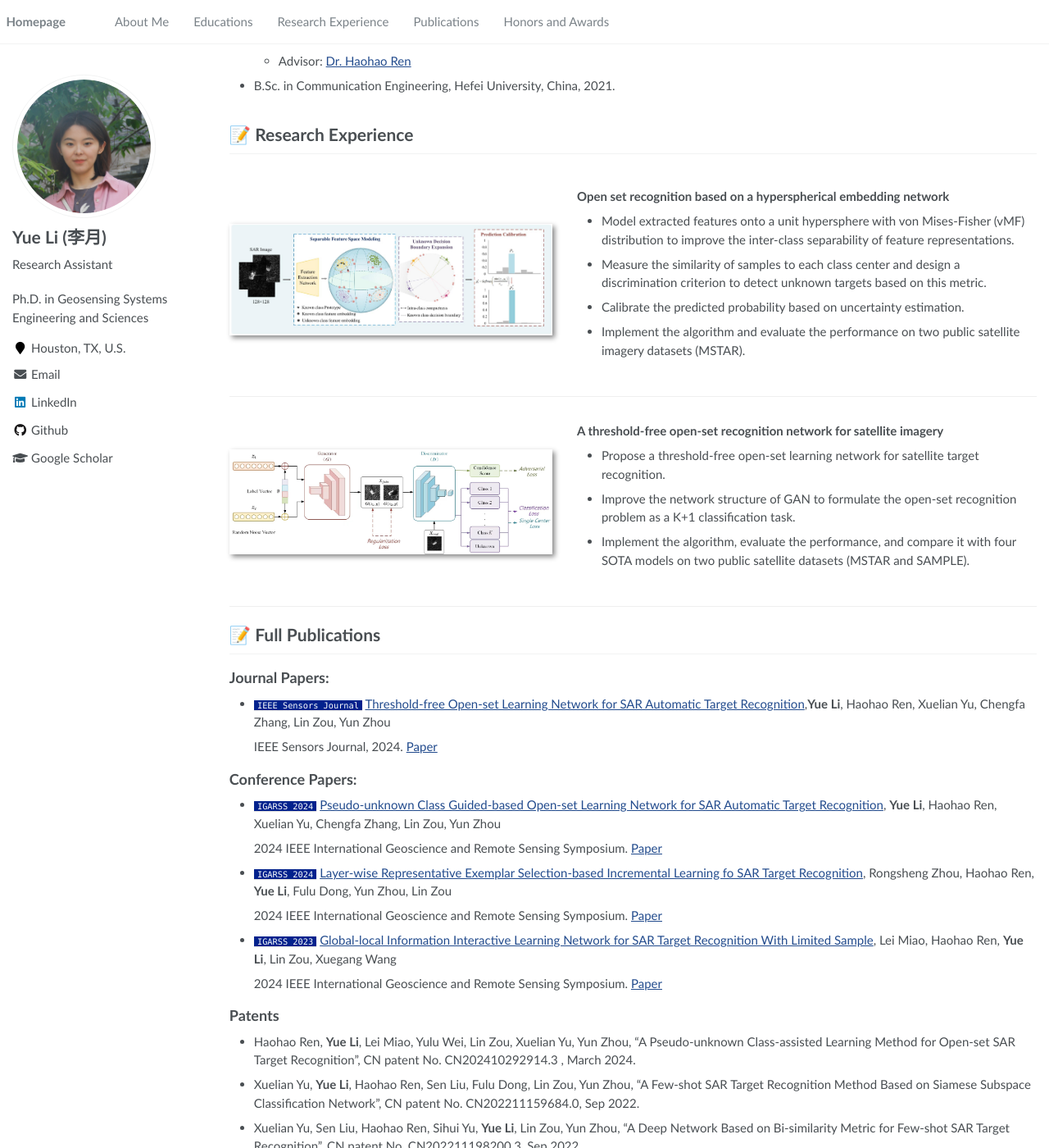
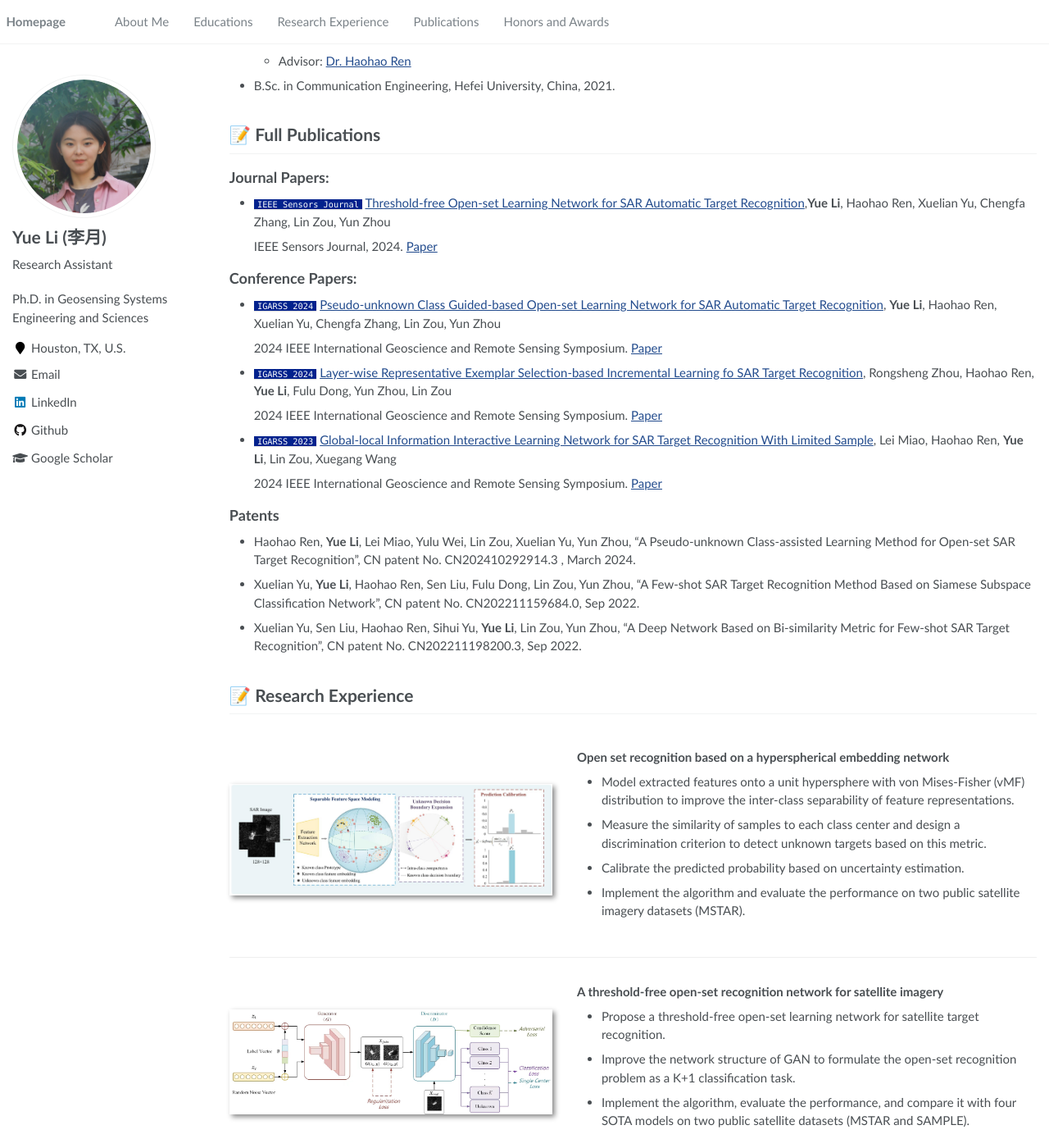
Before and after one commit to LunaLeeYue/LunaLeeYue.github.io, a Jekyll site: the page built from _pages/about.md, in a window 1280 px wide and 1400 px high, scrolled down 239 px. Shown: the whole window at 82% size. Built offline with Jekyll 4.4.1, drawn with Linux system fonts in a browser that asks for light colours.

Commit message:
Update about.md

```diff
--- a/_pages/about.md
+++ b/_pages/about.md
@@ -15,14 +15,14 @@ redirect_from:
 
 {% include_relative includes/education.md %}
 
+<span class='anchor' id='-publications'></span>
+
+{% include_relative includes/pub.md %}
+
 <span class='anchor' id='-experience'></span>
 
 {% include_relative includes/research.md %}
 
-<span class='anchor' id='-publications'></span>
-
-{% include_relative includes/pub.md %}
-
 <span class='anchor' id='-honors-and-awards'></span>
 
 {% include_relative includes/honers.md %}
```
